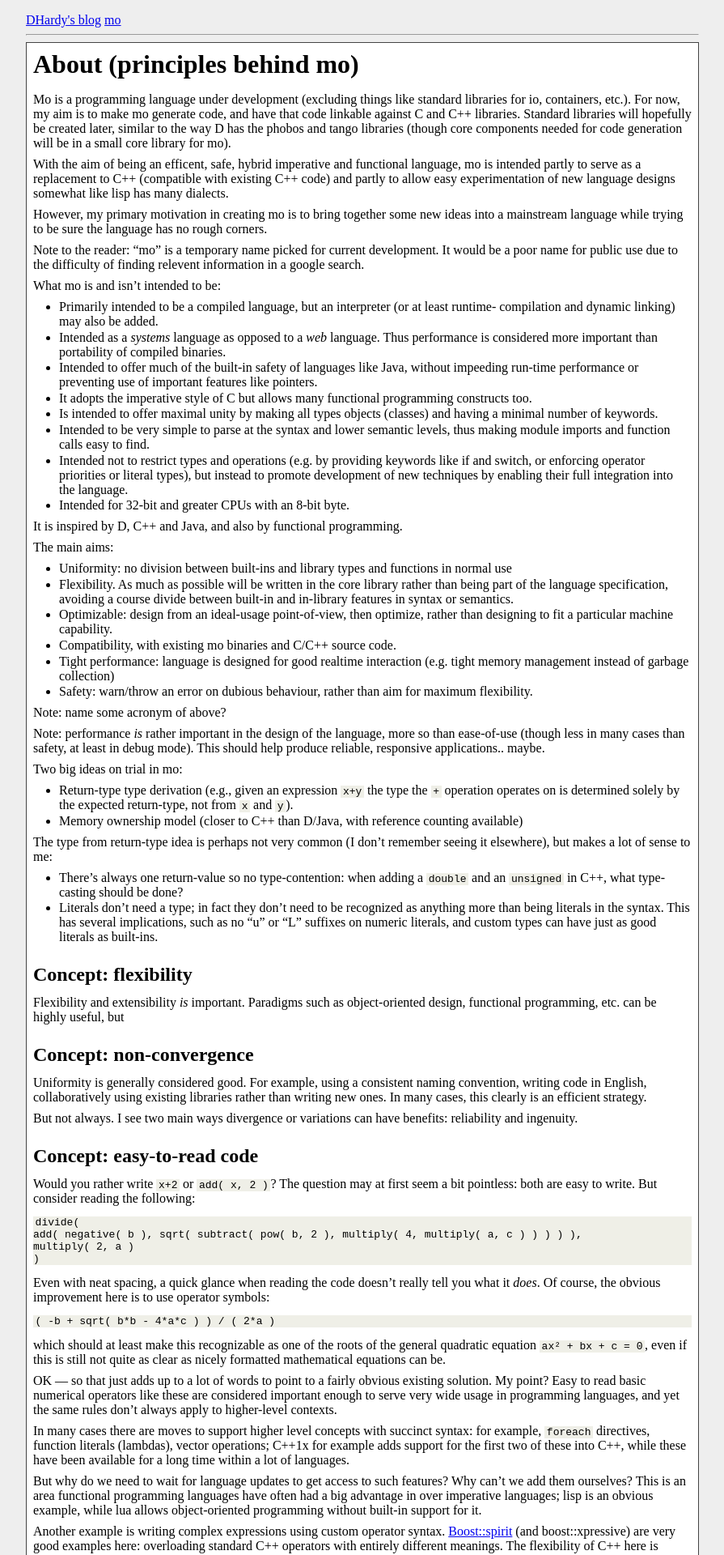
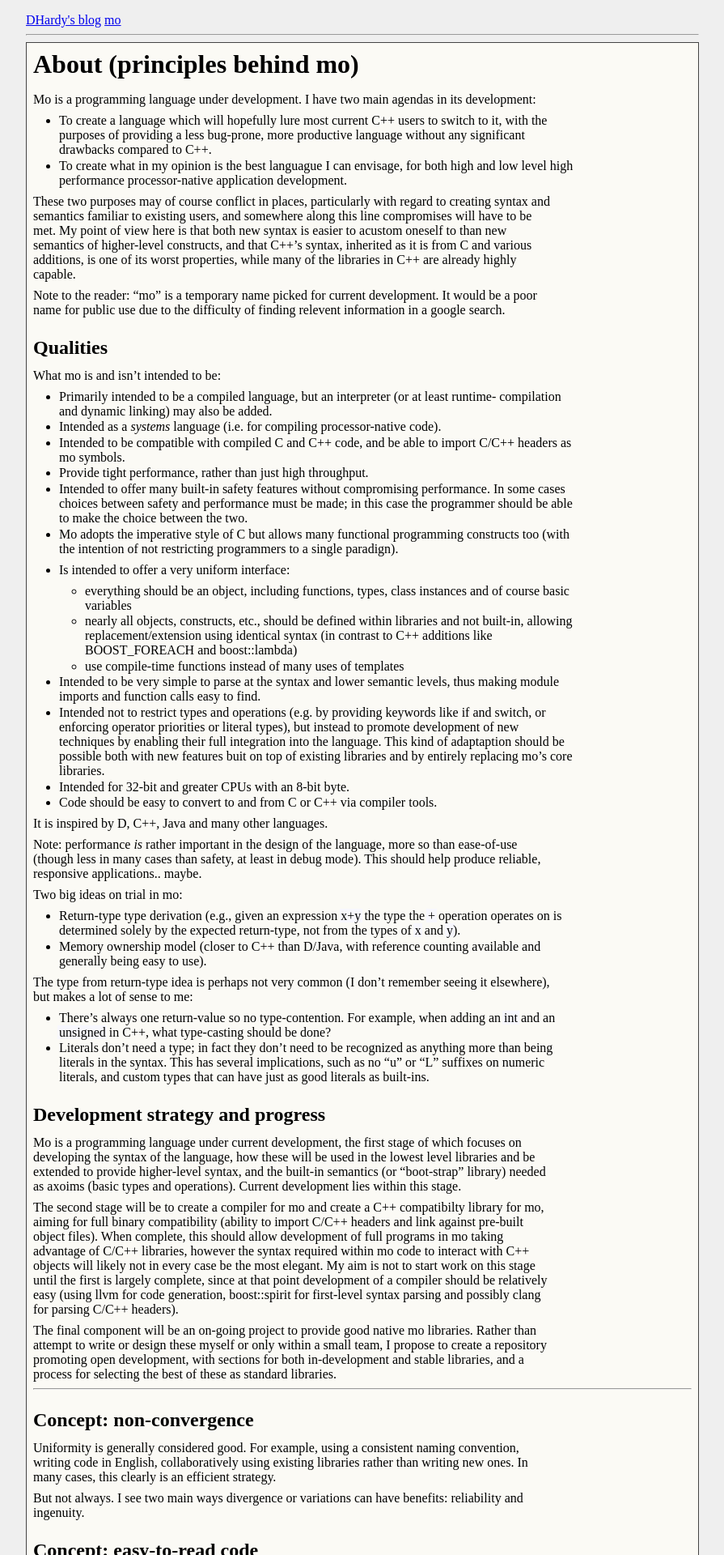
Before and after one commit to dhardy/mo, a Jekyll site: the page built from abstract/About.markdown, in a window 1280 px wide. Shown: the top 1920 px of the page at 81% size, without its empty margins (192-1087 px from the left). Built offline with Jekyll 4.4.1, drawn with Linux system fonts in a browser that asks for light colours; some of the changed text lies outside the part shown.

Commit message:
Intermediate commit (backup, not pushed to web).

```diff
--- a/_layouts/default.html
+++ b/_layouts/default.html
@@ -4,6 +4,7 @@
    <meta http-equiv="content-type" content="text/html; charset=utf-8" />
    <title>{{ page.title }}</title>
    <meta name="author" content="Diggory Hardy" />
+   <meta name="keywords" content="mo, programming language" />
 
    <link rel="stylesheet" type="text/css" href="{{site.root}}/css/markdown.css" />
    <link rel="stylesheet" type="text/css" href="{{site.root}}/css/pygments.css" />
--- a/abstract/About.markdown
+++ b/abstract/About.markdown
@@ -5,57 +5,67 @@ title: About (principles behind mo)
 {{ page.title }}
 ================
 
-Mo is a programming language under development (excluding things like standard libraries for io,
-containers, etc.). For now, my aim is to make mo generate code, and have that code linkable against
-C and C++ libraries. Standard libraries will hopefully be created later, similar to the way D has
-the phobos and tango libraries (though core components needed for code generation will be in a small
-core library for mo).
+Mo is a programming language under development.
+I have two main agendas in its development:
 
-With the aim of being an efficent, safe, hybrid imperative and functional language, mo is intended
-partly to serve as a replacement to C++ (compatible with existing C++ code) and partly to allow
-easy experimentation of new language designs somewhat like lisp has many dialects.
+*   To create a language which will hopefully lure most current C++ users to
+    switch to it, with the purposes of providing a less bug-prone, more
+    productive language without any significant drawbacks compared to C++.
+*   To create what in my opinion is the best languague I can envisage, for both
+    high and low level high performance processor-native application
+    development.
 
-However, my primary motivation in creating mo is to bring together some new ideas into a mainstream
-language while trying to be sure the language has no rough corners.
+These two purposes may of course conflict in places, particularly with regard
+to creating syntax and semantics familiar to existing users, and somewhere
+along this line compromises will have to be met. My point of view here is that
+both new syntax is easier to acustom oneself to than new semantics of higher-level
+constructs, and that C++'s syntax, inherited as it is from C and various
+additions, is one of its worst properties, while many of the libraries in C++
+are already highly capable.
 
 Note to the reader: "mo" is a temporary name picked for current development.
-It would be a poor name for public use due to the difficulty of finding relevent information in a
-google search.
+It would be a poor name for public use due to the difficulty of finding relevent
+information in a google search.
+
+
+Qualities
+----------
 
 What mo is and isn't intended to be:
 
 *   Primarily intended to be a compiled language, but an interpreter (or at least runtime-
     compilation and dynamic linking) may also be added.
-*   Intended as a _systems_ language as opposed to a _web_ language. Thus performance is
-    considered more important than portability of compiled binaries.
-*   Intended to offer much of the built-in safety of languages like Java, without impeeding
-    run-time performance or preventing use of important features like pointers.
-*   It adopts the imperative style of C but allows many functional programming constructs too.
-*   Is intended to offer maximal unity by making all types objects (classes) and having a
-    minimal number of keywords.
+*   Intended as a _systems_ language (i.e. for compiling processor-native code).
+*   Intended to be compatible with compiled C and C++ code, and be able to
+    import C/C++ headers as mo symbols.
+*   Provide tight performance, rather than just high throughput.
+*   Intended to offer many built-in safety features without compromising
+    performance. In some cases choices between safety and performance must be
+    made; in this case the programmer should be able to make the choice between
+    the two.
+*   Mo adopts the imperative style of C but allows many functional programming
+    constructs too (with the intention of not restricting programmers to a
+    single paradign).
+*   Is intended to offer a very uniform interface:
+
+    *   everything should be an object, including functions, types, class
+        instances and of course basic variables
+    *   nearly all objects, constructs, etc., should be defined within libraries
+        and not built-in, allowing replacement/extension using identical syntax
+        (in contrast to C++ additions like BOOST_FOREACH and boost::lambda)
+    *   use compile-time functions instead of many uses of templates
 *   Intended to be very simple to parse at the syntax and lower semantic levels, thus making module
     imports and function calls easy to find.
-*   Intended not to restrict types and operations (e.g. by providing keywords like if and switch,
-    or enforcing operator priorities or literal types), but instead to promote development of new
-    techniques by enabling their full integration into the language.
+*   Intended not to restrict types and operations (e.g. by providing keywords
+    like if and switch, or enforcing operator priorities or literal types), but
+    instead to promote development of new techniques by enabling their full
+    integration into the language. This kind of adaptaption should
+    be possible both with new features buit on top of existing libraries and by
+    entirely replacing mo's core libraries.
 *   Intended for 32-bit and greater CPUs with an 8-bit byte.
+*   Code should be easy to convert to and from C or C++ via compiler tools.
 
-It is inspired by D, C++ and Java, and also by functional programming.
-
-The main aims:
-
-*   Uniformity: no division between built-ins and library types and functions in normal use
-*   Flexibility. As much as possible will be written in the core library rather than being part of
-    the language specification, avoiding a course divide between built-in and in-library features
-    in syntax or semantics.
-*   Optimizable: design from an ideal-usage point-of-view, then optimize, rather than designing to
-    fit a particular machine capability.
-*   Compatibility, with existing mo binaries and C/C++ source code.
-*   Tight performance: language is designed for good realtime interaction (e.g. tight memory
-    management instead of garbage collection)
-*   Safety: warn/throw an error on dubious behaviour, rather than aim for maximum flexibility.
-
-Note: name some acronym of above?
+It is inspired by D, C++, Java and many other languages.
 
 Note: performance _is_ rather important in the design of the language, more so than ease-of-use
 (though less in many cases than safety, at least in debug mode). This should help produce reliable,
@@ -63,26 +73,51 @@ responsive applications.. maybe.
 
 Two big ideas on trial in mo:
 
-*   Return-type type derivation (e.g., given an expression `x+y` the type the `+` operation operates
-    on is determined solely by the expected return-type, not from `x` and `y`).
-*   Memory ownership model (closer to C++ than D/Java, with reference counting available)
+*   Return-type type derivation (e.g., given an expression `x+y` the type the
+    `+` operation operates on is determined solely by the expected return-type,
+    not from the types of `x` and `y`).
+*   Memory ownership model (closer to C++ than D/Java, with reference counting
+    available and generally being easy to use).
 
 The type from return-type idea is perhaps not very common (I don't remember seeing it elsewhere),
 but makes a lot of sense to me:
 
-*   There's always one return-value so no type-contention: when adding a `double` and an `unsigned`
-    in C++, what type-casting should be done?
-*   Literals don't need a type; in fact they don't need to be recognized as anything more than
-    being literals in the syntax. This has several implications, such as no "u" or "L" suffixes on
-    numeric literals, and custom types can have just as good literals as built-ins.
+*   There's always one return-value so no type-contention. For example, when
+    adding an `int` and an `unsigned` in C++, what type-casting should be done?
+*   Literals don't need a type; in fact they don't need to be recognized as
+    anything more than being literals in the syntax. This has several
+    implications, such as no "u" or "L" suffixes on numeric literals, and
+    custom types that can have just as good literals as built-ins.
 
 
-Concept: flexibility
-----------------------------
+Development strategy and progress
+---------------------------------
 
-Flexibility and extensibility *is* important. Paradigms such as
-object-oriented design, functional programming, etc. can be highly useful,
-but
+Mo is a programming language under current development, the first stage of which
+focuses on developing the syntax of the language, how these will be used in the
+lowest level libraries and be extended to provide higher-level syntax, and the
+built-in semantics (or "boot-strap" library) needed as axoims (basic types and
+operations). Current development lies within this stage.
+
+The second stage will be to create a compiler for mo and create a C++ compatibilty
+library for mo, aiming for full binary compatibility (ability to import C/C++
+headers and link against pre-built object files). When complete, this should
+allow development of full programs in mo taking advantage of C/C++ libraries,
+however the syntax required within mo code to interact with C++ objects will
+likely not in every case be the most elegant. My aim is not to start work on this
+stage until the first is largely complete, since at that point development of a
+compiler should be relatively easy (using llvm for code generation,
+boost::spirit for first-level syntax parsing and possibly clang for parsing
+C/C++ headers).
+
+The final component will be an on-going project to provide good native mo
+libraries. Rather than attempt to write or design these myself or only within a
+small team, I propose to create a repository promoting open development, with
+sections for both in-development and stable libraries, and a process for
+selecting the best of these as standard libraries.
+
+
+-----
 
 
 Concept: non-convergence
@@ -104,18 +139,18 @@ Would you rather write `x+2` or `add( x, 2 )`? The question may at first seem
 a bit pointless: both are easy to write. But consider reading the following:
 
     divide(
-	add( negative( b ), sqrt( subtract( pow( b, 2 ), multiply( 4, multiply( a, c ) ) ) ) ),
-	multiply( 2, a )
+        add( negative( b ), sqrt( subtract( pow( b, 2 ), multiply( 4, multiply( a, c ) ) ) ) ),
+        multiply( 2, a )
     )
 
 Even with neat spacing, a quick glance when reading the code doesn't really
 tell you what it *does*. Of course, the obvious improvement here is to use
 operator symbols:
 
-    ( -b + sqrt( b*b - 4*a*c ) ) / ( 2*a )
+    ( -b + sqrt( b×b - 4×a×c ) ) / ( 2×a )
 
 which should at least make this recognizable as one of the roots of the
-general quadratic equation `ax² + bx + c = 0`, even if this is still not
+general quadratic equation `a·x² + b·x + c = 0`, even if this is still not
 quite as clear as nicely formatted mathematical equations can be.
 
 OK — so that just adds up to a lot of words to point to a fairly obvious
@@ -194,12 +229,18 @@ unless I can see that for some uses such a feature would be required in the core
 
 Other ideas:
 
-*   Syntax should not get in the way of _language_; however it is required to make statements explicit (i.e. concise statements are better).
-*   try to allow syntax similar to many common languages to be implemented according to the language's rules; e.g. users could write an if function which can be used like a C if statement, or a function to be used like a lisp if function:
+*   Syntax should not get in the way of _language_; however it is required to make
+    statements explicit (i.e. concise statements are better).
+*   try to allow syntax similar to many common languages to be implemented according
+    to the language's rules; e.g. users could write an if function which can be
+    used like a C if statement, or a function to be used like a lisp if function:
+
     *   `if (cond) XXX [else YYY]`
     *   `(if cond XXX [YYY])`
-*   no keyword should be re-used with a different meaning/purpose (e.g. "static" in C++ as it applies to arrays, variable storage and non-member functions).
-*   avoid writing code twice (or unnecessarily): declarations often not needed, type can sometimes be determined from function return type
+*   no keyword should be re-used with a different meaning/purpose (e.g. "static" in
+    C++ as it applies to arrays, variable storage and non-member functions).
+*   avoid writing code twice (or unnecessarily): declarations often not needed,
+    type can sometimes be determined from function return type
 
 ----
 
--- a/css/markdown.css
+++ b/css/markdown.css
@@ -1,7 +1,7 @@
 /* CSS rules for nice viewing of markdown */
 
 body {
-    background-color: #EEEEEE;
+    background-color: #EFEFEF;
     font-size: 100%;
 }
 
@@ -13,7 +13,7 @@ div.site {
 }
 
 div.content {
-    background-color: #FFFFFF;
+    background-color: #FBFAF5;
     padding: .5em;
     border-style:solid;
     border-width: thin;
@@ -21,13 +21,22 @@ div.content {
 }
 
 code {
-    font-family: monospace;
-    background-color: #efefe7;
-    padding: 0em .2em;
+    font-family: serif;
+    background-color: #f7f7fd;
+    padding: 0.0em 0.1em;
+    margin: 0.0em -0.1em;
+}
+pre {
+    min-width: 49em;
+    padding: 0.0em 0.1em;
+    margin: 0.2em 0.5em;
+    background-color: #f7f7fd;
+    border: 0.2em solid #f3f3f9;
 }
 
 h1,h2,p,ul,ol,li {
     padding: 0em;
+    max-width: 40em;
 }
 
 h1 {
```
Also changed, not shown: abstract/Motivation.markdown (+13 -0 lines), syntax/lexical.markdown (+13 -21 lines).
